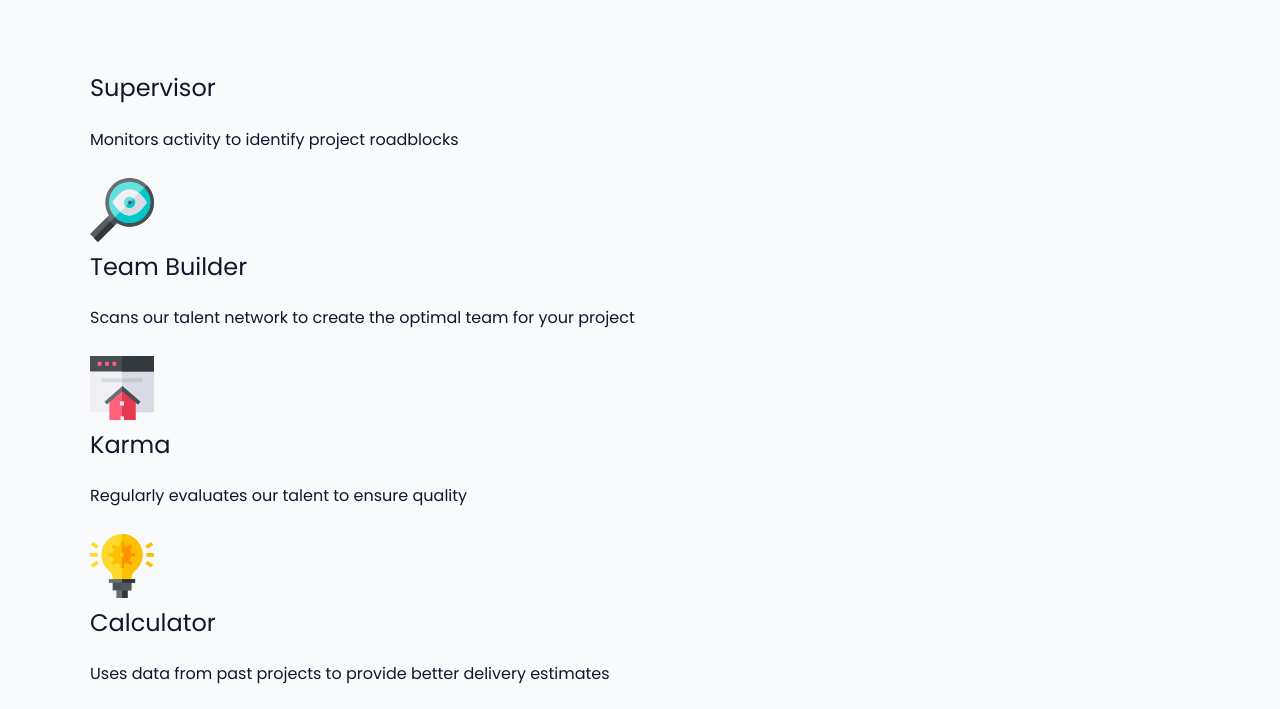
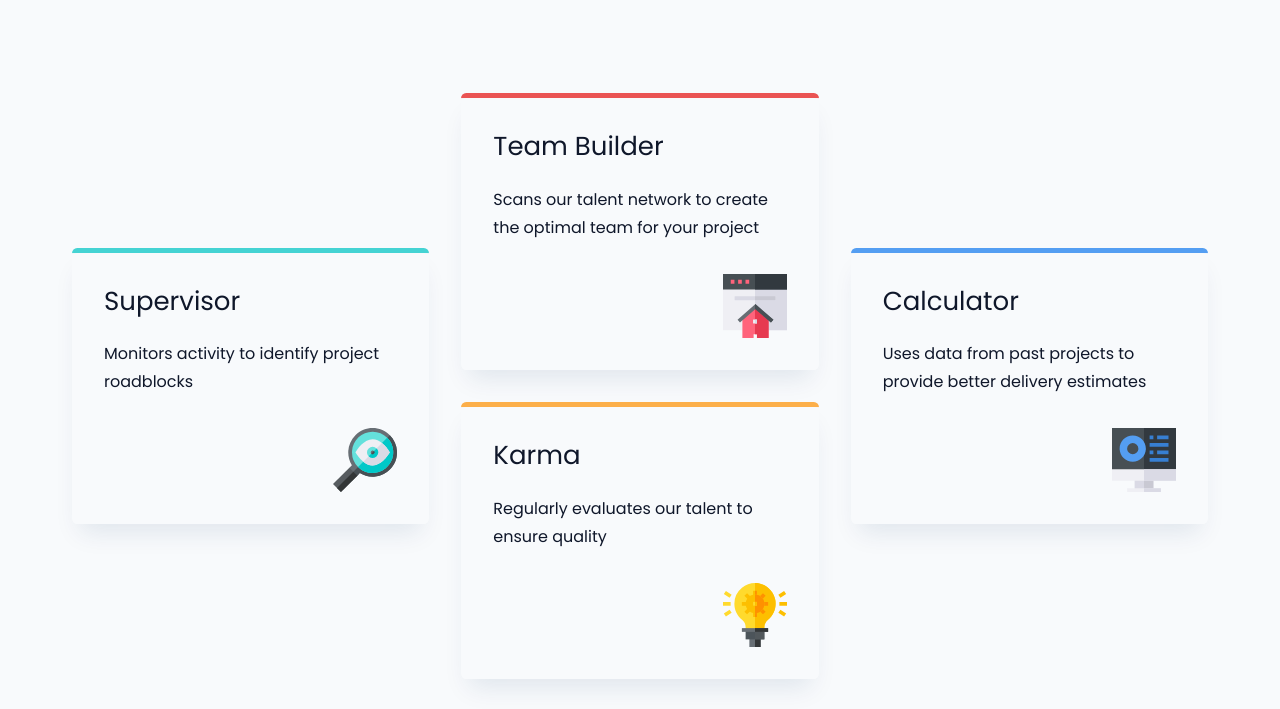
Before and after one commit to zackscovitch01/four-card-feature-FEC, a plain HTML site: page index.html in a window 1280 px wide. Shown: the part 313-1022 px from the top of the page. Drawn offline with Linux system fonts and the light colour scheme.

Commit message:
four-card-layout

```diff
--- a/index.html
+++ b/index.html
@@ -33,35 +33,47 @@
       <div class="wrapper">
         <div class="layout-grid">
           <div class="col">
-            <div class="card">
-              <h2>Supervisor</h2>
+            <div class="card border-teal">
+              <h2 class="card__title">Supervisor</h2>
               <p>Monitors activity to identify project roadblocks</p>
-              <img src="./images/icon-supervisor.svg" alt="" />
+              <img
+                class="card__img"
+                src="./images/icon-supervisor.svg"
+                alt=""
+              />
             </div>
           </div>
           <div class="col">
-            <div class="card">
-              <h2>Team Builder</h2>
+            <div class="card border-red">
+              <h2 class="card__title">Team Builder</h2>
               <p>
                 Scans our talent network to create the optimal team for your
                 project
               </p>
-              <img src="./images/icon-team-builder.svg" alt="" />
+              <img
+                class="card__img"
+                src="./images/icon-team-builder.svg"
+                alt=""
+              />
             </div>
-            <div class="card">
-              <h2>Karma</h2>
+            <div class="card border-yellow">
+              <h2 class="card__title">Karma</h2>
               <p>Regularly evaluates our talent to ensure quality</p>
-              <img src="./images/icon-karma.svg" alt="" />
+              <img class="card__img" src="./images/icon-karma.svg" alt="" />
             </div>
           </div>
           <div class="col">
-            <div class="card">
-              <h2>Calculator</h2>
+            <div class="card border-blue">
+              <h2 class="card__title">Calculator</h2>
               <p>
                 Uses data from past projects to provide better delivery
                 estimates
               </p>
-              <img src="./images/icon-calculator.svg" alt="" />
+              <img
+                class="card__img"
+                src="./images/icon-calculator.svg"
+                alt=""
+              />
             </div>
           </div>
         </div>
--- a/main.css
+++ b/main.css
@@ -80,6 +80,7 @@ body {
   font-weight: var(--fw-normal);
   line-height: 1.75;
   color: var(--textColor);
+  padding-block-end: 5rem;
 }
 
 p {
@@ -259,7 +260,8 @@ ul {
 }
 
 .wrapper {
-  max-width: 1100px;
+  padding-inline: 2rem;
+  max-width: 1200px;
   margin-inline: auto;
 }
 
@@ -271,3 +273,68 @@ header {
   text-align: center;
   margin-block: 6rem;
 }
+
+h1 {
+  font-weight: var(--fw-light);
+  font-size: var(--fs-900);
+}
+
+h1 span {
+  font-weight: var(--fw-bold);
+}
+
+.layout-grid {
+  --gap: 2rem;
+  display: grid;
+  gap: var(--gap);
+}
+
+@media screen and (min-width: 800px) {
+  .layout-grid {
+    display: flex;
+  }
+}
+
+.layout-grid > * {
+  flex: 1;
+}
+
+.col {
+  display: flex;
+  flex-direction: column;
+  gap: var(--gap);
+  align-self: center;
+}
+
+.card {
+  padding: 2rem;
+  border-top: 0.325rem solid;
+  border-radius: 0.325rem;
+  box-shadow: 0 1rem 1.5rem -0.5rem rgb(0 50 100 / 0.1);
+}
+
+.card__title {
+  font-size: 1.625rem;
+}
+
+.card__img {
+  display: block;
+  margin-top: 2rem;
+  margin-left: auto;
+}
+
+.border-teal {
+  border-color: hsl(180, 62%, 55%);
+}
+
+.border-red {
+  border-color: hsl(0, 78%, 62%);
+}
+
+.border-yellow {
+  border-color: hsl(34, 97%, 64%);
+}
+
+.border-blue {
+  border-color: hsl(212, 86%, 64%);
+}
```
